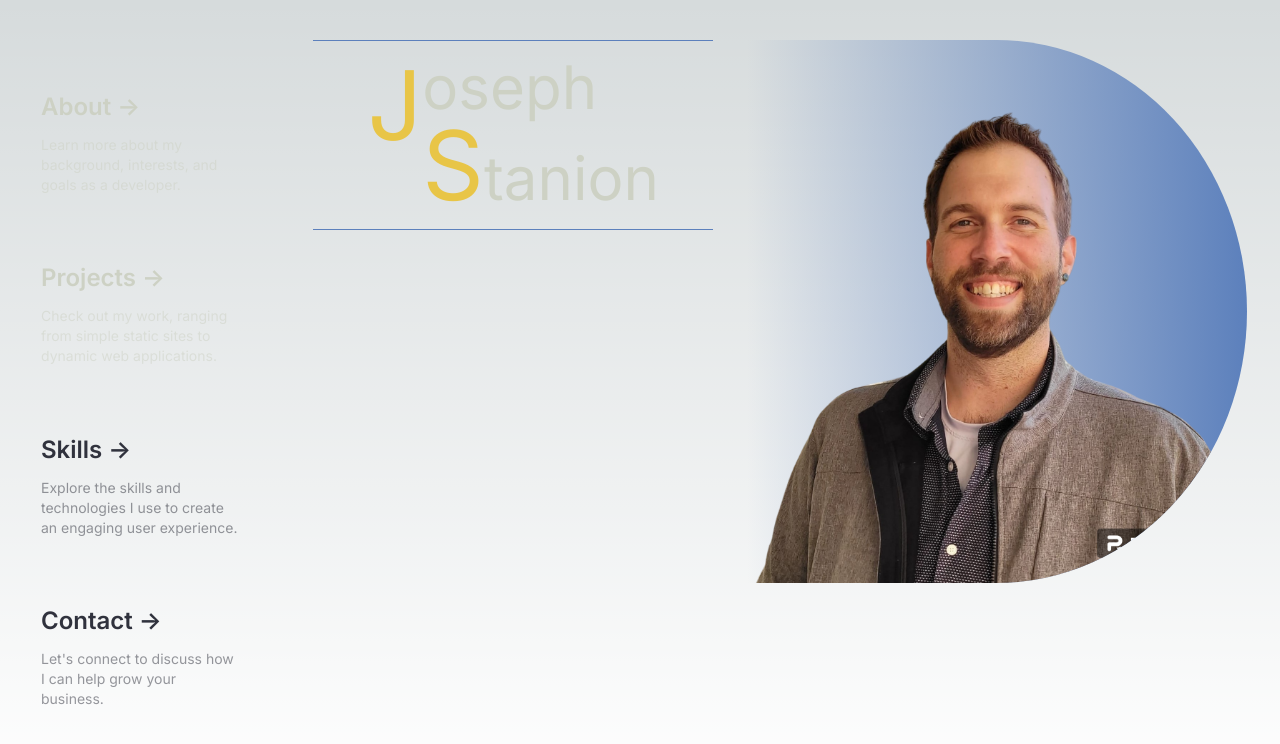
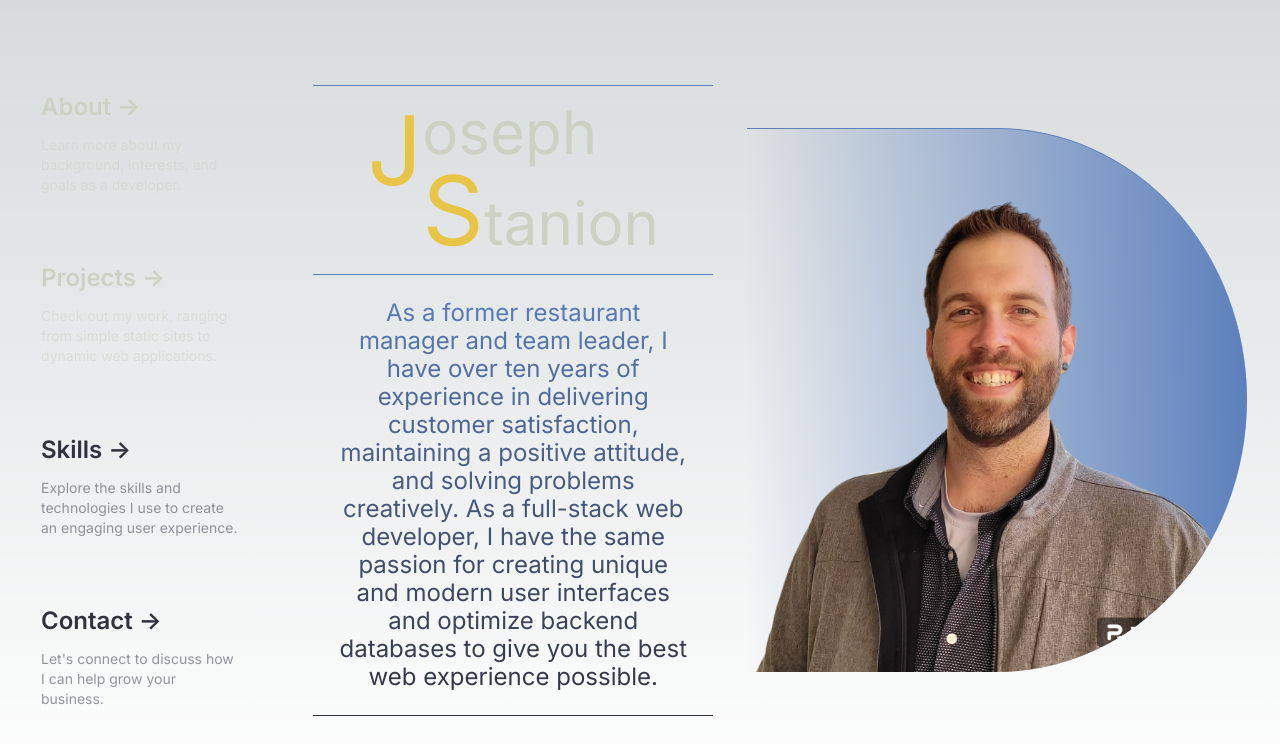
Before and after one commit to Jstanion/Portfolio, a Next.js app: page /about in a window 1280 px wide. Shown: the top 744 px of the page. Built offline with nearby package versions, Linux system fonts and the light colour scheme.

Commit message:
added bio content and css properties

```diff
--- a/app/about/page.js
+++ b/app/about/page.js
@@ -3,18 +3,22 @@ import Styles from "./styles.module.css";
 
 export default function About() {
   return (
-    <div className="flex justify-evenly w-full">
-      <div className="flex justify-center h-fit w-2/5 border-y border-blue p-4">
+    <div className="flex justify-evenly items-center w-full">
+      <div className="flex flex-col w-2/5 border-t border-blue ">
+        <div className="flex justify-center h-fit border-b border-blue p-4">
           <span className="text-yellow text-8xl">J</span>
-      <p className="text-ltGray text-6xl">oseph
+          <p className="text-ltGray text-6xl">
+            oseph
             <br />
-      <span className="text-yellow text-8xl">S</span>tanion</p>
-
+            <span className="text-yellow text-8xl">S</span>tanion
+          </p>
+        </div>
+        <p className={`${Styles.intro} border-b border-dkGray text-2xl text-center leading-7 p-6`}>As a former restaurant manager and team leader, I have over ten years of experience in delivering customer satisfaction, maintaining a positive attitude, and solving problems creatively. As a full-stack web developer, I have the same passion for creating unique and modern user interfaces and optimize backend databases to give you the best web experience possible.</p>
       </div>
       <div className="">
         <Image
           id={Styles.profile}
-      className={`${Styles.fadeIn} bg-gradient-to-l from-blue h-fit`}
+          className={`${Styles.fadeIn} bg-gradient-to-l from-blue border-t border-blue h-fit`}
           width={500}
           height={300}
           src="/profile-3.jpg"
--- a/app/about/styles.module.css
+++ b/app/about/styles.module.css
@@ -1,16 +1,3 @@
-/* .profileImage {
-  animation: blurImage ease 3s;
-  -webkit-animation: blurImage ease 3s;
-  -moz-animation: blurImage ease 3s;
-  -o-animation: blurImage ease 3s;
-  -ms-animation: blurImage ease 3s;
-}
-
-@keyframes blurImage {
-  0% { filter: blur(30px); }
-  100% { filter: blur(0px); }
-} */
-
 .fadeIn {
   animation: fadeIn ease 3s;
   -webkit-animation: fadeIn ease 3s;
@@ -27,3 +14,9 @@
 #profile {
   border-radius: 0% 50% 50% 0%;
 }
+
+.intro {
+  background: -webkit-linear-gradient(rgb(92, 128, 188), rgb(48, 50, 61));
+  -webkit-background-clip: text;
+  -webkit-text-fill-color: transparent;
+}
```
Lines whose indentation alone changed are shown as unchanged.
